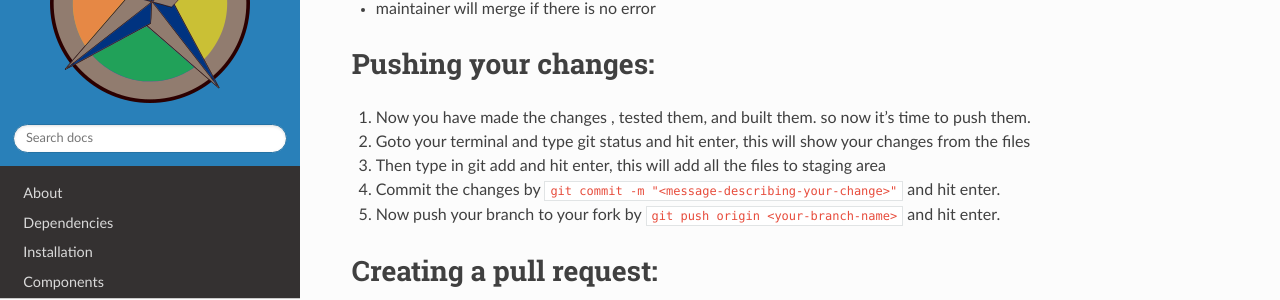
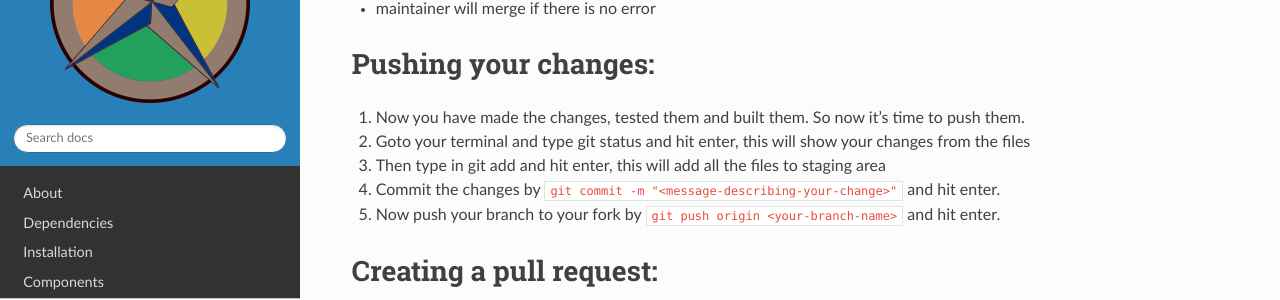
Before and after one commit to Open-MSS/MSS, a Sphinx documentation site: the page built from docs/development.rst, in a window 1280 px wide and 900 px high, scrolled down 7045 px. Shown: the part 150-450 px from the top of the window. Built offline with Sphinx 7.4.7 and the Read the Docs theme 2.0.0, drawn with Linux system fonts in a browser that asks for light colours; pages that are not in the unit, such as notebooks, are missing from menus; the version number could not be read and is left out.

```diff
--- a/docs/development.rst
+++ b/docs/development.rst
@@ -353,8 +353,7 @@ Publish on Conda Forge
 Pushing your changes:
 ============================
 
-1. Now you have made the changes , tested them, and built them. so now it's time to push them.
-
+1. Now you have made the changes, tested them and built them. So now it's time to push them.
 2. Goto your terminal and type git status and hit enter, this will show your changes from the files
 3. Then type in git add and hit enter, this will add all the files to staging area
 4. Commit the changes by ``git commit -m "<message-describing-your-change>"`` and hit enter.
```
